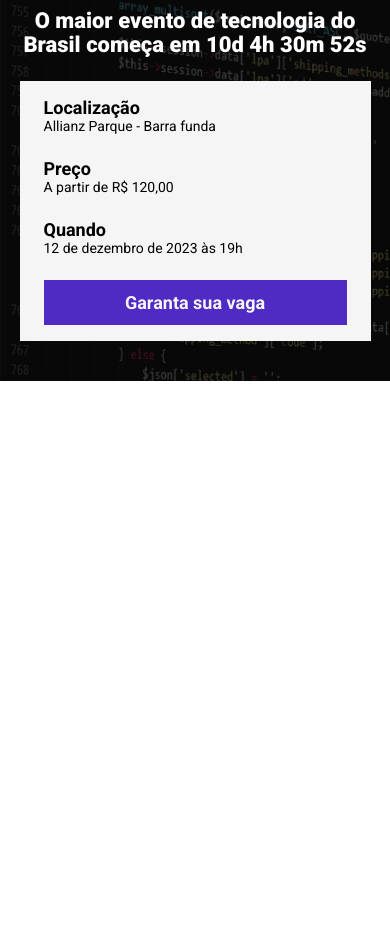
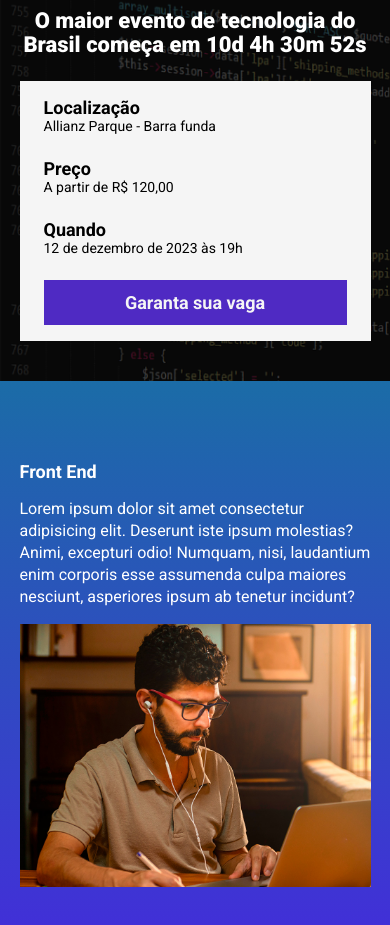
Before and after one commit to PedroTeixeira-dev/modulo-22---eback-tech-talks, a website built with Parcel: page src/index.html in a window 390 px wide. Shown: the part 95-1020 px from the top of the page. Before the commit the page ends 844 px from the top, so only its background shows below. Built offline with nearby package versions, Linux system fonts and the light colour scheme.

Commit message:
"comecando a criar a secao do evento"

```diff
--- a/src/index.html
+++ b/src/index.html
@@ -35,6 +35,18 @@
             </div>
         </div>
     </header>
+    <section class="event">
+        <div class="container">
+            <div class="event__details" >
+                <h2 class="event__details__title" >Front End</h2>
+                <p class="event__details__description">
+                    Lorem ipsum dolor sit amet consectetur adipisicing elit. Deserunt iste ipsum molestias? Animi, excepturi odio! Numquam, nisi, laudantium enim corporis esse assumenda culpa maiores nesciunt, asperiores ipsum ab tenetur incidunt?
+                </p>
+            </div>
+            <img class="event__image" src="images/frontend.png" alt="front end">
+        </div>
+
+    </section>
     <script src="scripts/main.js"></script>
 </body>
 </html>
--- /dev/null
+++ b/src/styles/_event.scss
@@ -0,0 +1,41 @@
+.event {
+    padding: 80px 0;
+    background-image: linear-gradient(#1B6CA7, #442BDB);
+
+    .container{
+        display: flex;
+    }
+
+&__image{
+    max-width: 360px;
+}
+
+&__details {
+    margin-right: 40px;
+
+    &__title{
+        font-size: 18px;
+        font-weight: bold;
+        margin-bottom: 16px;
+    }
+
+    &__description {
+        font-size: 16px;
+        line-height: 22px;
+    }
+}
+@media (max-width:640px){
+    .container{
+        display: block;
+    }
+
+    &__image {
+        width: 100%;
+    }
+
+    &__details {
+        margin-right: 0;
+        margin-bottom: 16px;
+    }
+}
+}
--- a/src/styles/main.scss
+++ b/src/styles/main.scss
@@ -2,6 +2,7 @@
 @use 'variables';
 @use 'components/infos_bar';
 @use 'components/buttons';
+@use 'event';
 
 * {
     margin: 0;
```
